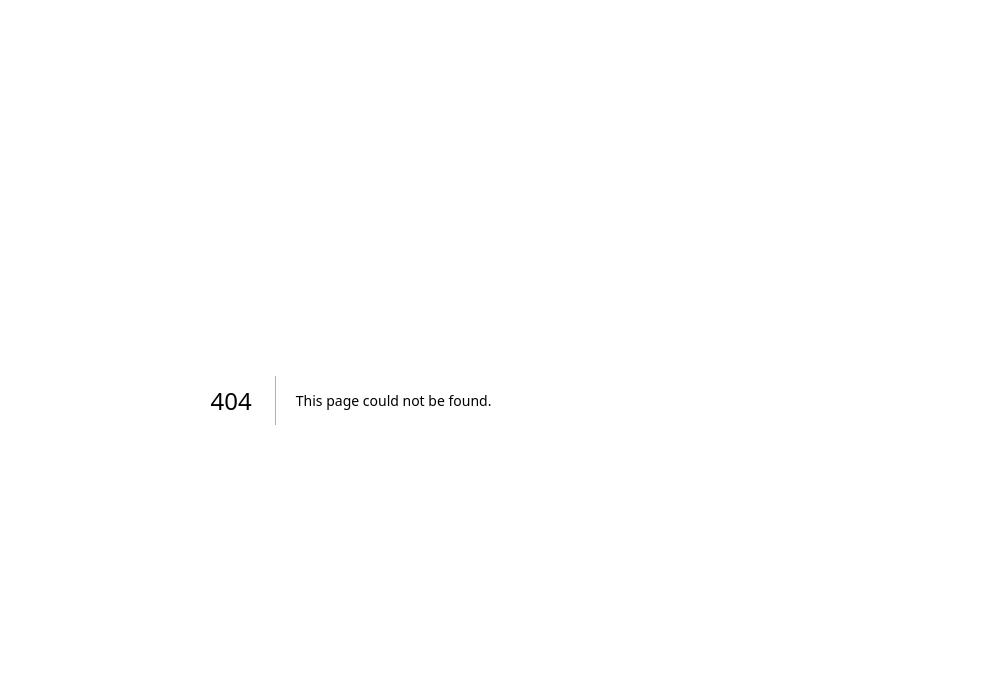
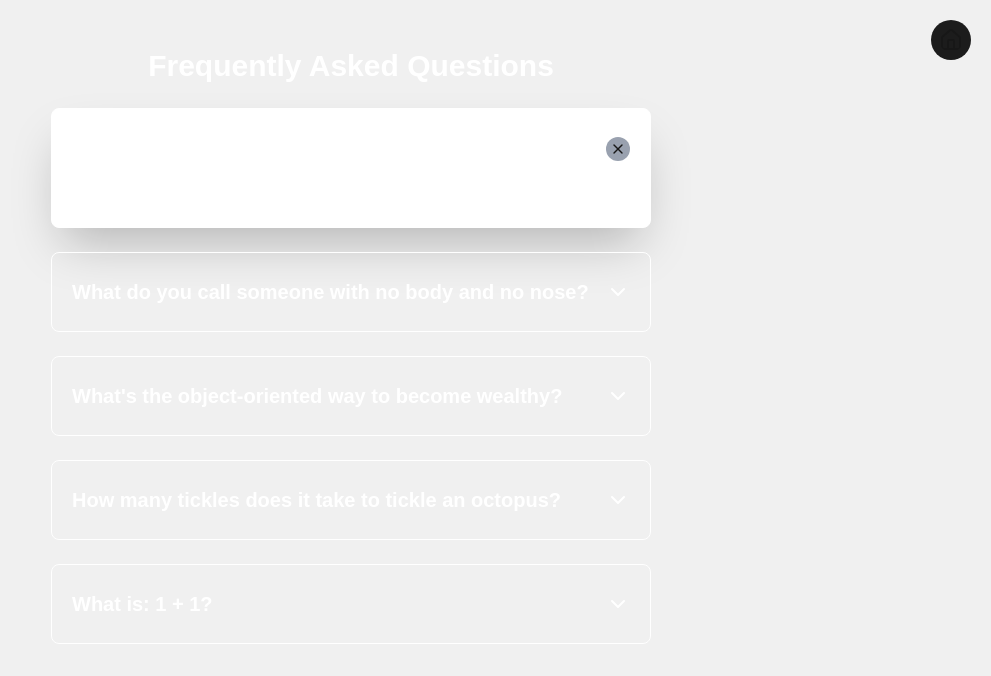
Before and after one commit to BaraSalameh/Tailwind-Master, a Next.js app: page /challenges/faq-collapse in a window 1280 px wide. Before the commit this address had no page. Shown: the top 676 px of the page, without its empty margins (289-1280 px from the left). Built offline with nearby package versions, Linux system fonts and the light colour scheme.

Commit message:
faq collapse challenge

```diff
--- /dev/null
+++ b/src/app/challenges/faq-collapse/page.tsx
@@ -0,0 +1,50 @@
+'use client';
+
+import { ChevronDownIcon, ChevronDownSquareIcon, X } from "lucide-react";
+import { useState } from "react";
+
+interface FAQ {
+    question: string;
+    answer: string;
+}
+
+const faqThresholds: FAQ[] = [
+    {question: "Why shouldn't we trust atoms?", answer: "They make up everything"},
+    {question: "What do you call someone with no body and no nose?", answer: "Nobody knows."},
+    {question: "What's the object-oriented way to become wealthy?", answer: "Inheritance."},
+    {question: "How many tickles does it take to tickle an octopus?", answer: "Ten-tickles"},
+    {question: "What is: 1 + 1?", answer: "Depends on who are you asking."},
+]
+
+const FAQCollapse = () => {
+    const [isOpenArray, setIsOpenArray] = useState<boolean[]>([true, ...faqThresholds.slice(1).map(() => false)]);
+
+    const handleToggle = (idx: number) => {
+        setIsOpenArray(prev => prev.map((value, i) => i === idx ? !value : value))
+    }
+
+    return (
+        <div className="min-h-screen bg-[#F0F0F0] text-background flex flex-col py-5 px-10 items-center gap-6">
+            <h1 className="text-3xl font-bold pt-7">Frequently Asked Questions</h1>
+            {faqThresholds.map(({question, answer}, idx) =>
+                <div
+                    key={idx}
+                    className={`border ${isOpenArray[idx] ? 'h-30 bg-white shadow-2xl' : 'h-20'} px-5 rounded-lg w-150 flex flex-col`}
+                >
+                    <div className={`flex items-center h-20 justify-between`}>
+                        <h3 className="text-xl font-bold">{question}</h3>
+                        {isOpenArray[idx]
+                        ?   <X className="bg-gray-400 rounded-full text-foreground p-1 cursor-pointer" onClick={() => handleToggle(idx)} />
+                        :   <ChevronDownIcon onClick={() => handleToggle(idx)} className="cursor-pointer" />
+                        }
+                    </div>
+                    <div className={`${isOpenArray[idx] ? 'block' : 'hidden'}`}>
+                        <p className="block">{answer}</p>
+                    </div>
+                </div>
+            )}
+        </div>
+    )
+}
+
+export default FAQCollapse;
--- a/src/app/page.tsx
+++ b/src/app/page.tsx
@@ -18,7 +18,8 @@ const Home = () => {
         {name: 'Form Input Wave', path: 'form-input-wave'},
         {name: 'Sound Board', path: 'sound-board'},
         {name: 'Dad Jokes', path: 'dad-jokes'},
-        {name: 'Event Keycodes', path: 'event-keycodes'}
+        {name: 'Event Keycodes', path: 'event-keycodes'},
+        {name: 'FAQ Collapse', path: 'faq-collapse'}
     ]
 
     return (
```
